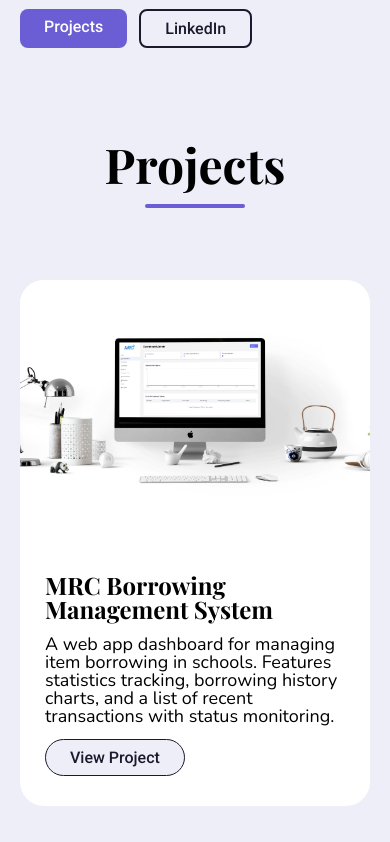
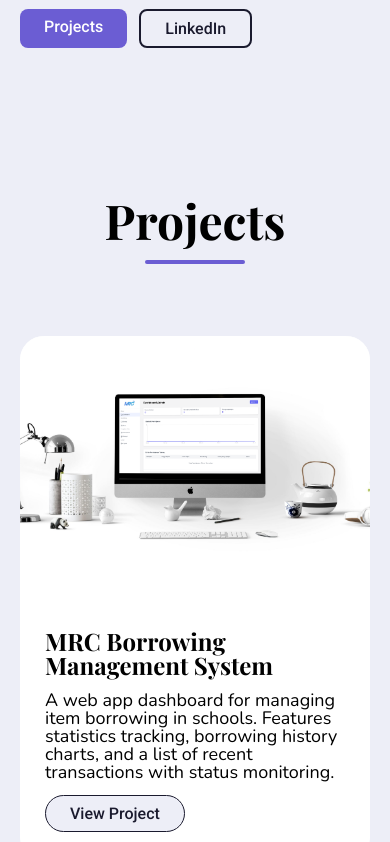
Before and after one commit to NugrahaPancaWibisana/my-portfolio, a plain HTML site: page index.html in a window 390 px wide. Shown: the part 660-1502 px from the top of the page. Drawn offline with nearby package versions, Linux system fonts and the light colour scheme; a web font is replaced by a local one.

Commit message:
fix: fix margin style

```diff
--- a/style/index.css
+++ b/style/index.css
@@ -238,7 +238,7 @@ main {
 .projects__section {
   flex-direction: column;
   gap: 80px;
-  padding: 0 222px 80px 222px;
+  padding: 20px 222px 80px 222px;
 }
 
 .projects__card {
@@ -685,7 +685,6 @@ footer {
   .projects__section {
     flex-direction: column;
     padding: 0 20px;
-    margin-top: -56px;
   }
 
   .projects__card {
@@ -838,7 +837,6 @@ footer {
   .projects__section {
     flex-direction: column;
     padding: 0 20px;
-    margin-top: -56px;
   }
 
   .projects__card {
```
